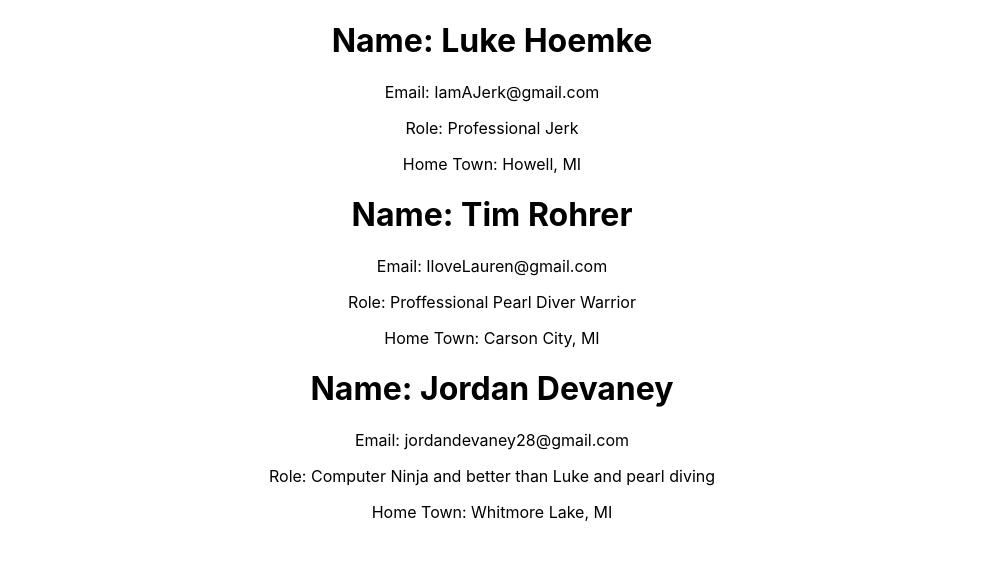
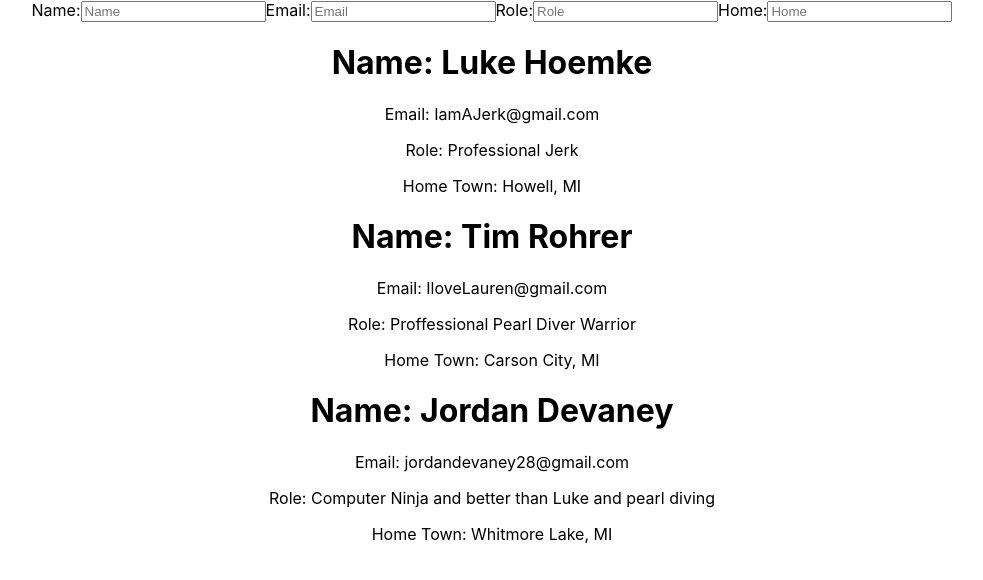
Before and after one commit to bloominstituteoftechnology/team-builder, a React (Create React App) app in the folder team-builder/: page / in a window 1280 px wide. Shown: the top 580 px of the page, without its empty margins (148-1131 px from the left). Built offline with nearby package versions, Linux system fonts and the light colour scheme.

Commit message:
add new team members to state

```diff
--- /dev/null
+++ b/team-builder/src/AddPeople.js
@@ -0,0 +1,69 @@
+import React, { useState } from 'react';
+
+
+
+function AddPeople() {
+    const [newPerson, setNewPerson] = useState({
+        name: '',
+        email: '',
+        role: '',
+        home: '',
+    });
+
+    const onChange = e => {
+        setNewPerson({ ...newPerson, [e.target.name]: e.target.value })
+    }
+    return (
+        <>
+            <form>
+                <label htmlFor='name'>
+                    Name:
+                    <input
+                        type='text'
+                        id='name'
+                        name='name'
+                        value={newPerson.name}
+                        placeholder='Name'
+                        onChange={onChange}
+                    />
+                </label>
+                <label htmlFor='email'>
+                    Email:
+                    <input
+                        type='email'
+                        id='email'
+                        name='email'
+                        value={newPerson.email}
+                        placeholder='Email'
+                        onChange={onChange}
+                    />
+                </label>
+                <label htmlFor='role'>
+                    Role:
+                    <input
+                        type='text'
+                        id='role'
+                        name='role'
+                        value={newPerson.role}
+                        placeholder='Role'
+                        onChange={onChange}
+                    />
+                </label>
+                <label htmlFor='home'>
+                    Home:
+                    <input
+                        type='text'
+                        id='home'
+                        name='home'
+                        value={newPerson.home}
+                        placeholder='Home'
+                        onChange={onChange}
+                    />
+                </label>
+
+            </form>
+        </>
+    )
+}
+
+export default AddPeople;
--- a/team-builder/src/App.js
+++ b/team-builder/src/App.js
@@ -2,6 +2,7 @@ import React, { useState } from 'react';
 import logo from './logo.svg';
 import './App.css';
 import ShowTeam from './ShowTeam';
+import AddPeople from './AddPeople';
 
 
 function App() {
@@ -30,6 +31,7 @@ function App() {
   ])
   return (
     <div className="App">
+      <AddPeople />
       <ShowTeam people={person} />
     </div>
   );
```
